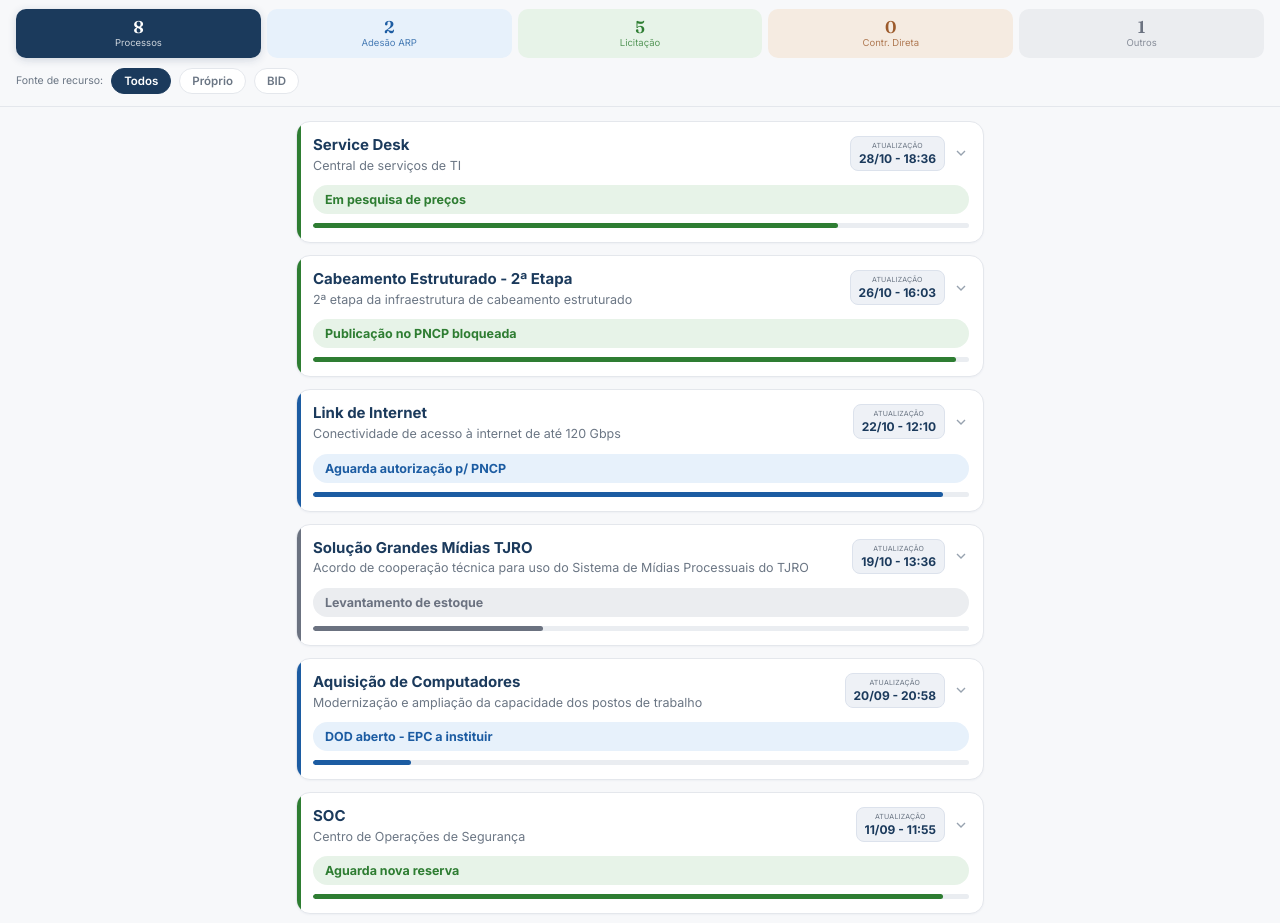
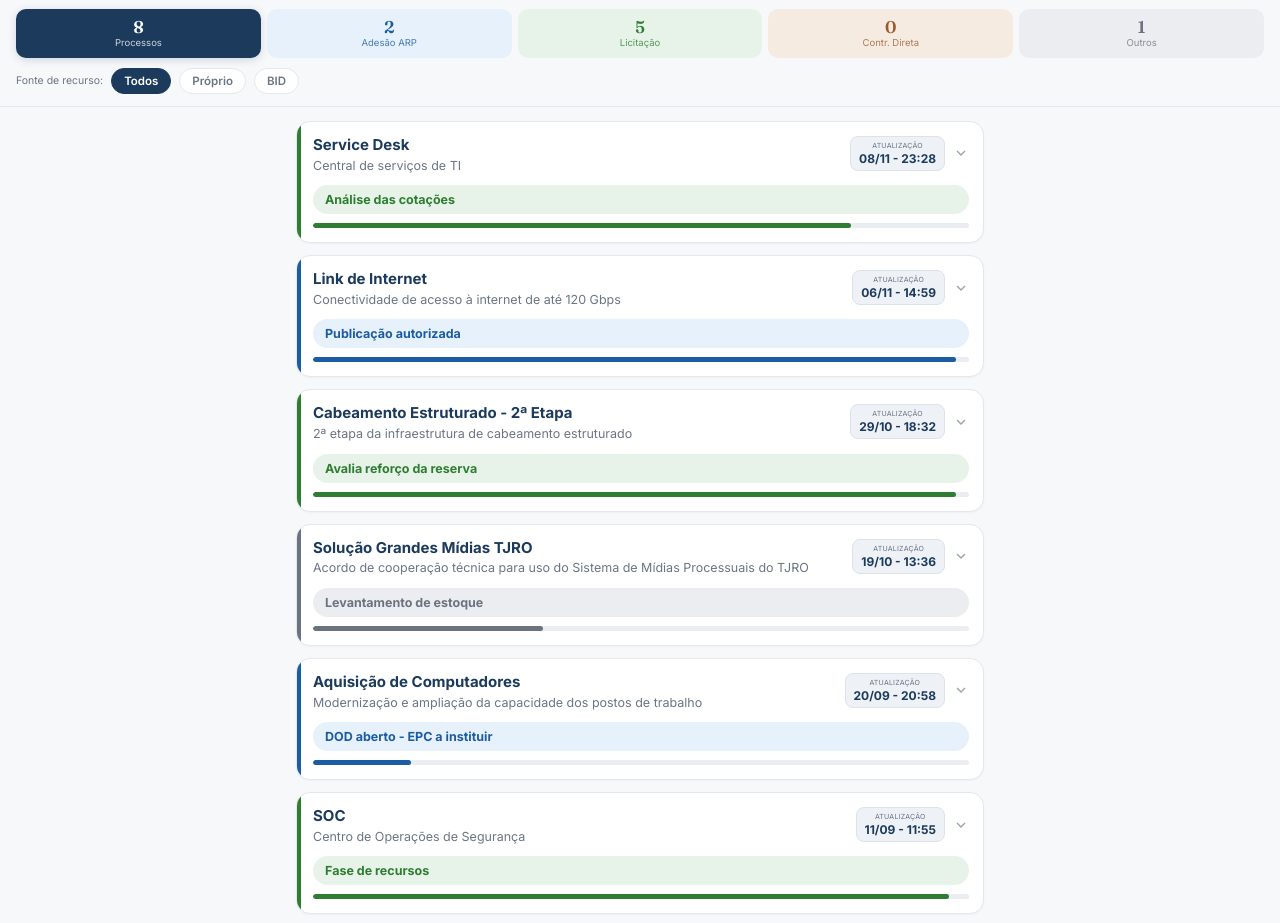
Before and after one commit to proj-stic/painel-contratacoes, a plain HTML site: page index.html in a window 1280 px wide. Shown: the part 59-982 px from the top of the page. Drawn offline with Linux system fonts and the light colour scheme.

Commit message:
Add files via upload

```diff
--- a/index.html
+++ b/index.html
@@ -159,7 +159,7 @@
       <a class="pdf-btn" href="Painel_Contratacoes_STIC.pdf" target="_blank" rel="noopener" title="Abrir versão em PDF">
         <svg viewBox="0 0 24 24" fill="none" stroke="currentColor" stroke-width="2"><path d="M6 9V2h12v7"/><path d="M6 18H4a2 2 0 01-2-2v-5a2 2 0 012-2h16a2 2 0 012 2v5a2 2 0 01-2 2h-2"/><path d="M6 14h12v8H6z"/></svg>
       </a>
-      <div class="sync-pill"><span class="dot"></span><span id="syncLabel">Status em 29/10/2026 - 12:30</span></div>
+      <div class="sync-pill"><span class="dot"></span><span id="syncLabel">Status em 08/11/2026 - 23:40</span></div>
     </div>
   </div>
   <div class="stat-row" id="statRow"></div>
@@ -183,13 +183,28 @@ const DEFAULTS = [
   "resumo": "Central de serviços de TI",
   "sei": "7001769-17.2026.8.08.0000",
   "idProc": "3243710",
-  "local": "Seção de Compras",
+  "local": "STIC",
   "fonte": "Próprio",
   "responsavel": "Jeferson Mendes",
-  "badge": "Em pesquisa de preços",
-  "progresso": 80,
-  "status": "Questionamento de empresa sobre o local da central de atendimento respondido pela área técnica; pesquisa de preços segue, com novo prazo para proposta.",
-  "data": "28/10/2026 - 18:36"
+  "badge": "Análise das cotações",
+  "progresso": 82,
+  "status": "Pesquisa de preços do Service Desk em andamento; área técnica deve analisar as cotações recebidas.",
+  "data": "08/11/2026 - 23:28"
+ },
+ {
+  "id": "link-de-internet",
+  "mod": "Adesão ARP",
+  "nome": "Link de Internet",
+  "resumo": "Conectividade de acesso à internet de até 120 Gbps",
+  "sei": "7006076-14.2026.8.08.0000",
+  "idProc": "3430944",
+  "local": "STIC",
+  "fonte": "Próprio",
+  "responsavel": "Robson Limaverde",
+  "badge": "Publicação autorizada",
+  "progresso": 98,
+  "status": "Publicação alternativa dos contratos de links autorizada; área técnica deve cadastrá-los para divulgação no portal.",
+  "data": "06/11/2026 - 14:59"
  },
  {
   "id": "cabeamento-estruturado-2-etapa",
@@ -198,28 +213,13 @@ const DEFAULTS = [
   "resumo": "2ª etapa da infraestrutura de cabeamento estruturado",
   "sei": "7008191-08.2026.8.08.0000",
   "idProc": "3519541",
-  "local": "STIC",
+  "local": "UCP",
   "fonte": "BID",
   "responsavel": "Márcio Flávio",
-  "badge": "Publicação no PNCP bloqueada",
+  "badge": "Avalia reforço da reserva",
   "progresso": 98,
-  "status": "Publicação do contrato no portal nacional impedida porque a licitação de origem está em plataforma de outro estado; caso enviado à área técnica para buscar alternativa.",
-  "data": "26/10/2026 - 16:03"
- },
- {
-  "id": "link-de-internet",
-  "mod": "Adesão ARP",
-  "nome": "Link de Internet",
-  "resumo": "Conectividade de acesso à internet de até 120 Gbps",
-  "sei": "7006076-14.2026.8.08.0000",
-  "idProc": "3430944",
-  "local": "SECR-GER",
-  "fonte": "Próprio",
-  "responsavel": "Richard Joanathan",
-  "badge": "Aguarda autorização p/ PNCP",
-  "progresso": 96,
-  "status": "Publicação dos contratos no portal nacional travada por falha no cadastro do órgão gerenciador; alternativa proposta aguarda manifestação e autorização.",
-  "data": "22/10/2026 - 12:10"
+  "status": "Avaliação da viabilidade de reforçar a reserva do cabeamento ainda em 2026; primeiras frentes priorizadas no 1º Grau.",
+  "data": "29/10/2026 - 18:32"
  },
  {
   "id": "solucao-grandes-midias-tjro",
@@ -261,9 +261,9 @@ const DEFAULTS = [
   "local": "Unidade Coordenação de Programas",
   "fonte": "BID",
   "responsavel": "Robson Limaverde",
-  "badge": "Aguarda nova reserva",
-  "progresso": 96,
-  "status": "Reservas anteriores anuladas e recursos remanejados para a classificação correta; segue para nova reserva.",
+  "badge": "Fase de recursos",
+  "progresso": 97,
+  "status": "Empresa vencedora habilitada na licitação do SOC; prazo de recursos aberto.",
   "data": "11/09/2026 - 11:55"
  },
  {
@@ -291,9 +291,9 @@ const DEFAULTS = [
   "local": "STIC",
   "fonte": "Próprio",
   "responsavel": "Jeferson Mendes",
-  "badge": "ETP revisado pela EPC",
-  "progresso": 35,
-  "status": "Estudo técnico revisado após anulação da licitação anterior, com correção dos critérios que causaram a anulação; segue para o termo de referência e nova pesquisa de preços.",
+  "badge": "ETP enviado p/ aprovação",
+  "progresso": 38,
+  "status": "Estudo de viabilidade da contratação de impressão revisado e enviado para aprovação.",
   "data": "06/07/2026 - 20:15"
  }
 ];
```
Also changed, not shown: 1 other file.
